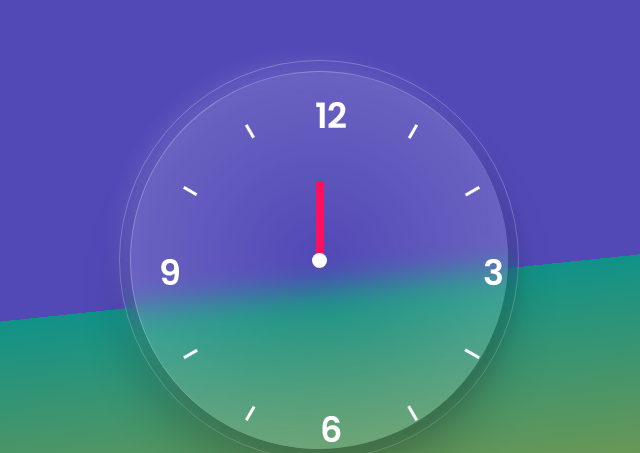
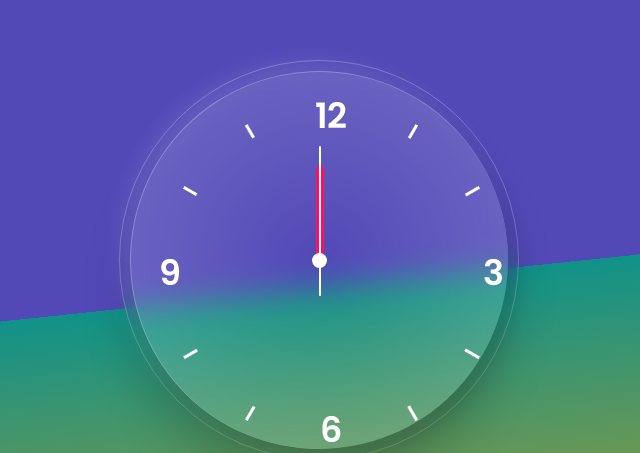
Before and after one commit to zenidith/clock-app, a plain HTML site: page index.html in a window 1280 px wide. Shown: the part 140-593 px from the top of the page, 321-961 px from the left. Drawn offline with Linux system fonts and the light colour scheme.

Commit message:
styled the hands

```diff
--- a/style.css
+++ b/style.css
@@ -116,4 +116,26 @@ body::after {
     width: 8px;
     height: 80px;
     background-color: #ff105e;
+    z-index: 3;
+    border-radius: 6px;
 }
+
+.mn::before {
+    content: "";
+    position: absolute;
+    width: 8px;
+    height: 80px;
+    background-color: #ff105e;
+    z-index: 3;
+    border-radius: 6px;
+}
+
+.sc::before {
+    content: "";
+    position: absolute;
+    width: 2px;
+    height: 150px;
+    background-color: #fff;
+    z-index: 5;
+    border-radius: 6px;
+}
```
